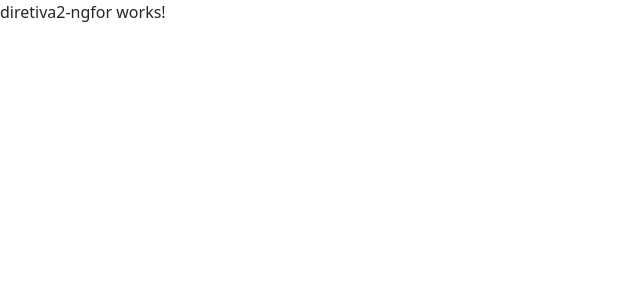
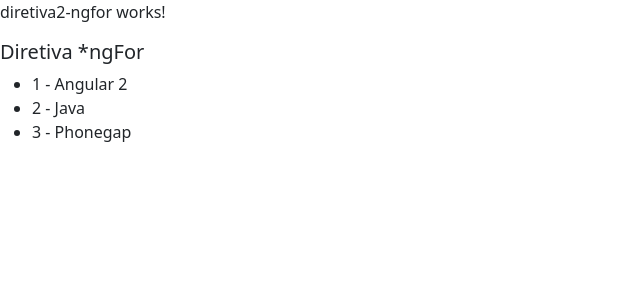
Before and after one commit to devFabioMats/formacao-angular, an Angular app in the folder diretivas2/: page / in a window 1280 px wide. Shown: the top 300 px of the page, without its empty margins (0-640 px from the left). Built offline with nearby package versions, Linux system fonts and the light colour scheme.

Commit message:
ngfor finalizado

```diff
--- a/diretivas2/src/app/diretiva2-ngfor/diretiva2-ngfor.component.html
+++ b/diretivas2/src/app/diretiva2-ngfor/diretiva2-ngfor.component.html
@@ -1 +1,9 @@
 <p>diretiva2-ngfor works!</p>
+
+<h5>Diretiva *ngFor</h5>
+
+<ul>
+    <li *ngFor="let curso of cursos, let i = index">
+        {{ i + 1 }} - {{ curso }}
+    </li>
+</ul>
--- a/diretivas2/src/app/diretiva2-ngfor/diretiva2-ngfor.component.ts
+++ b/diretivas2/src/app/diretiva2-ngfor/diretiva2-ngfor.component.ts
@@ -8,5 +8,5 @@
   styleUrl: './diretiva2-ngfor.component.css'
 })
 export class Diretiva2NgforComponent {
-
+  cursos: string[] = ['Angular 2', 'Java', 'Phonegap'];
 }
```
